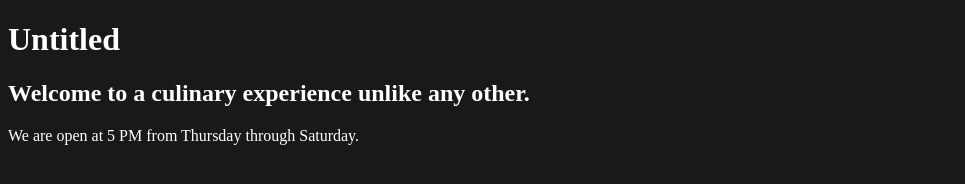
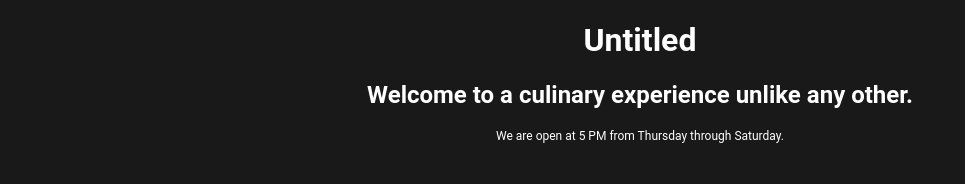
Before and after one commit to mrjohnfk/mrjohnfk.github.io, a plain HTML site: page unit_1/index.html in a window 1280 px wide. Shown: the whole page, without its empty margins (0-965 px from the left). Drawn offline with Linux system fonts and the light colour scheme.

Commit message:
updating

```diff
--- a/unit_1/css/style.css
+++ b/unit_1/css/style.css
@@ -4,4 +4,14 @@ body {
 
 h1, h2, p {
 	color: #FFFFFF;
+	font-family: Roboto;
 }
+
+p {
+	font-weight: normal;
+	font-size: 12px;
+}
+
+body {
+	text-align: center;
+}
```
Also changed, not shown: 1 other file.
